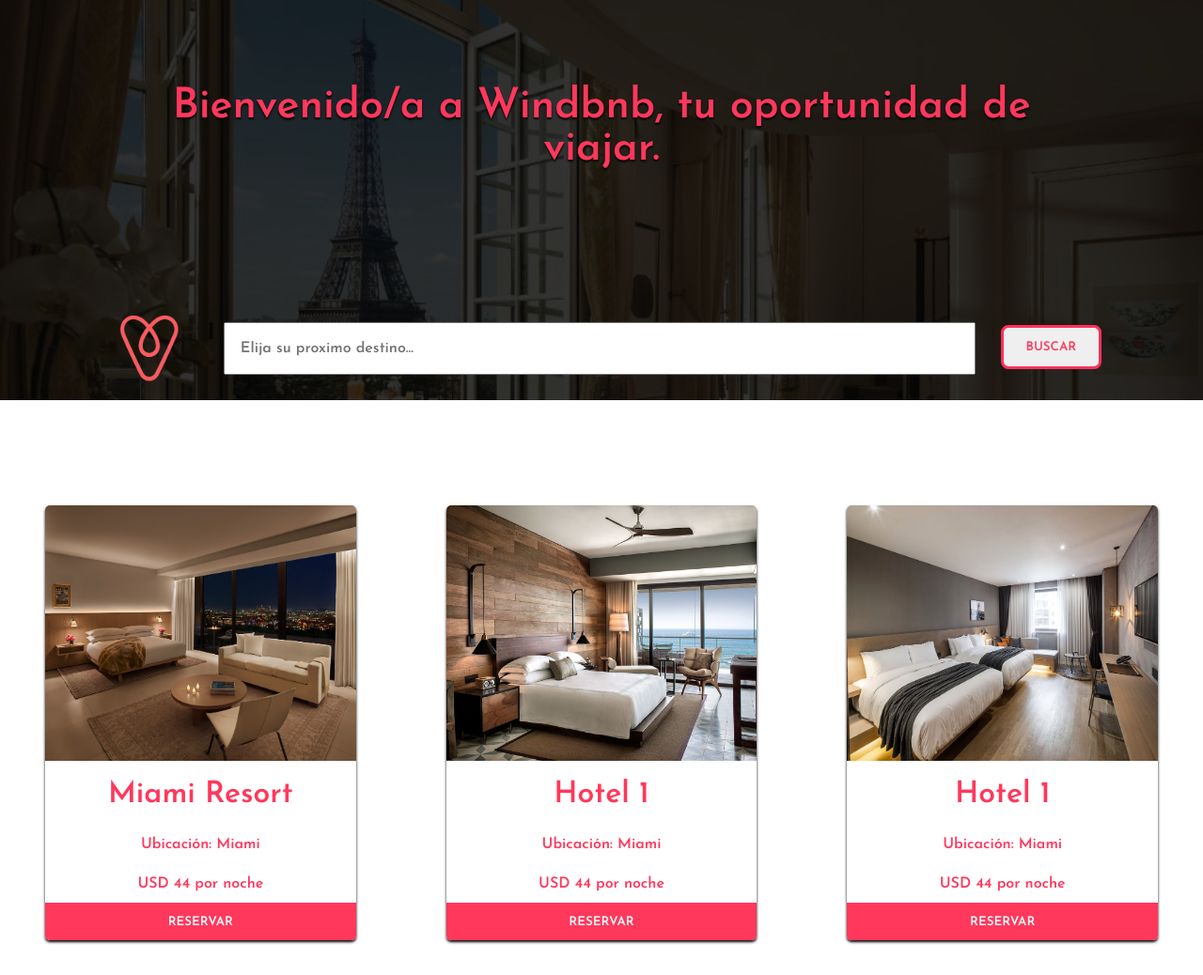
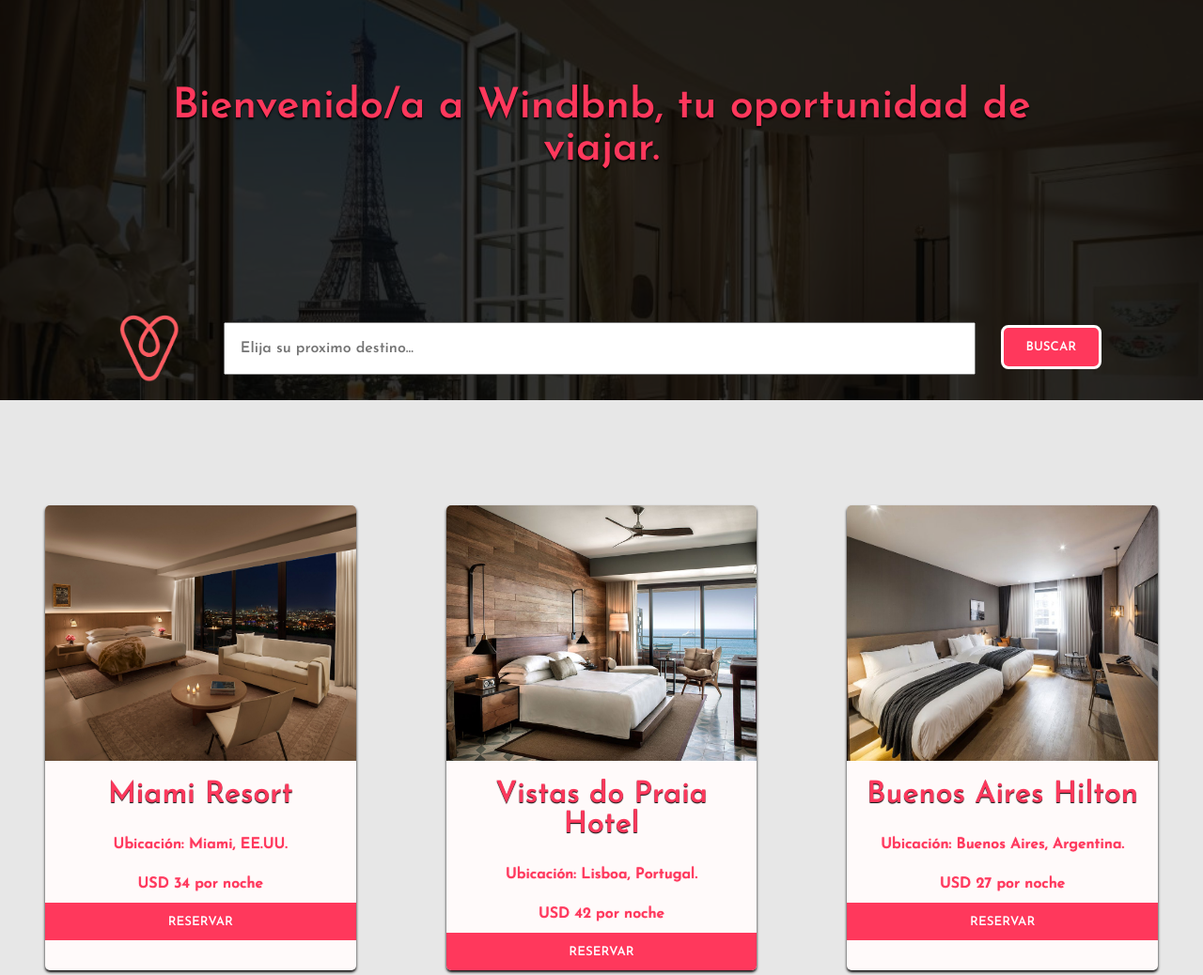
Before and after one commit to lucasszamora/proyecto-final-JS-Zamora, a plain HTML site: page index.html in a window 1280 px wide. Shown: the part 43-1081 px from the top of the page at 94% size. Drawn offline with Linux system fonts and the light colour scheme.

Commit message:
EVENTOS Y DOM

```diff
--- a/css/style.css
+++ b/css/style.css
@@ -9,6 +9,9 @@
     color: #ff385c;
 }
 
+body{
+    background-color: rgb(231, 231, 231);
+}
 /* HEADER STYLES*/
 
 .logo{
@@ -30,7 +33,18 @@ input{
     height: 3.5em;
     width: 8em;
     border-radius: .6em;
-    border: #ff305c solid ;
+    cursor: pointer;
+    color: white;
+    background: #ff385c ;
+    transition: .3s;
+    border: white solid;
+}
+
+.button:hover{
+    color: #ff385c;
+    border: black solid ;
+    background-color: white;
+    transition: .3s;
 }
 
 .maindiv{
@@ -68,14 +82,24 @@ text-align: center;
     border-radius: 5px;
     margin: 3em;
     overflow: hidden;
+    transition: .1s;
+    background-color: snow;
 }
+
+.alojamiento:hover{
+    transition: .1s;
+    transform: scale(1.05);
+}
+
 .hotel__h1{
     padding: .5em;
     font-size: 2em;
+    text-shadow: 0px 1px 1px black;
 }
 
 .hotel__ubi,.hotel__precio,.btn{
- padding: .8em;
+    text-shadow: 0px 0px 1px #ff305c;
+    padding: .8em;
 }
 
 .btn{
--- a/js/script.js
+++ b/js/script.js
@@ -12,21 +12,21 @@ class hotel{
 }
 }
 
-const hotel1 = new hotel ("./images/hotel1.png","Miami Resort","Miami", 44)
-const hotel2 = new hotel ("./images/hotel2.jpg","Hotel 1","Miami", 44)
-const hotel3 = new hotel ("./images/hotel3.jpg","Hotel 1","Miami", 44)
-const hotel4 = new hotel ("./images/hotel4.jpg","Hotel 1","Miami", 44)
-const hotel5 = new hotel ("./images/hotel5.png","Hotel 1","Miami", 44)
-const hotel6 = new hotel ("./images/hotel6.jpg","Hotel 1","Miami", 44)
-const hotel7 = new hotel ("./images/hotel7.jpg","Hotel 1","Miami", 44)
-const hotel8 = new hotel ("./images/hotel8.png","Hotel 1","Miami", 44)
-const hotel9 = new hotel ("./images/hotel9.jpg","Hotel 1","Miami", 44)
-const hotel10 = new hotel ("./images/hotel10.jpg","Hotel 1","Miami", 44)
-const hotel11 = new hotel ("./images/hotel11.jpg","Hotel 1","Miami", 44)
-const hotel12 = new hotel ("./images/hotel12.png","Hotel 1","Miami", 44)
-const hotel13 = new hotel ("./images/hotel13.jpg","Hotel 1","Miami", 44)
-const hotel14 = new hotel ("./images/hotel14.jpg","Hotel 1","Miami", 44)
-const hotel15 = new hotel ("./images/hotel15.jpg","Hotel 1","Miami", 44)
+const hotel1 = new hotel ("./images/hotel1.png","Miami Resort","Miami, EE.UU.", 34)
+const hotel2 = new hotel ("./images/hotel2.jpg","Vistas do Praia Hotel","Lisboa, Portugal.", 42)
+const hotel3 = new hotel ("./images/hotel3.jpg","Buenos Aires Hilton","Buenos Aires, Argentina.", 27)
+const hotel4 = new hotel ("./images/hotel4.jpg","Moonlight Suite","New York, EE. UU.", 30)
+const hotel5 = new hotel ("./images/hotel5.png","Sekhmet Hotel","El Cairo, Egipto.", 48)
+const hotel6 = new hotel ("./images/hotel6.jpg","Hotel Luz y Fuerza","Mar del Plata, Argentina.",22)
+const hotel7 = new hotel ("./images/hotel7.jpg","Apple Playroom","California, EE. UU.", 50)
+const hotel8 = new hotel ("./images/hotel8.png","Hotel Taquito","Isla del Carmen, Mexico.", 69)
+const hotel9 = new hotel ("./images/hotel9.jpg","Budha Resort & Spa","Sidney, Australia.", 61)
+const hotel10 = new hotel ("./images/hotel10.jpg","Pharaoh Paradise","Alexandría, Egipto.", 52)
+const hotel11 = new hotel ("./images/hotel11.jpg","Pachamama Resort","La Paz, Bolivia.", 47)
+const hotel12 = new hotel ("./images/hotel12.png","Saranda","Bora Bora, French Polynesia.", 188)
+const hotel13 = new hotel ("./images/hotel13.jpg","Arrayanes Experience","Bariloche, Argentina.", 88)
+const hotel14 = new hotel ("./images/hotel14.jpg","Restare Fortunato","Napoles, Italia.", 238)
+const hotel15 = new hotel ("./images/hotel15.jpg","Amazonas Resort","Amazonas, Brasil.", 43)
 
 const hoteles=[hotel1,hotel2,hotel3,hotel4,hotel5,hotel6,hotel7,hotel8,hotel9,hotel10,hotel11,hotel12,hotel13,hotel14,hotel15]
 
```
